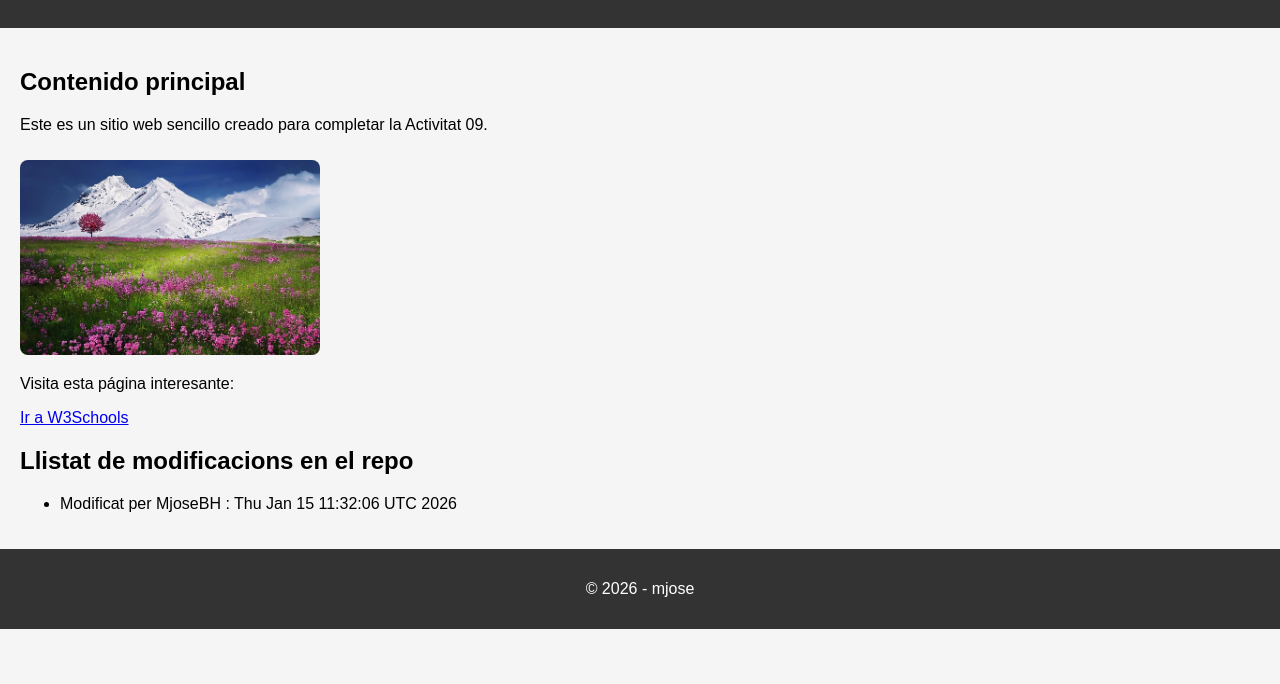
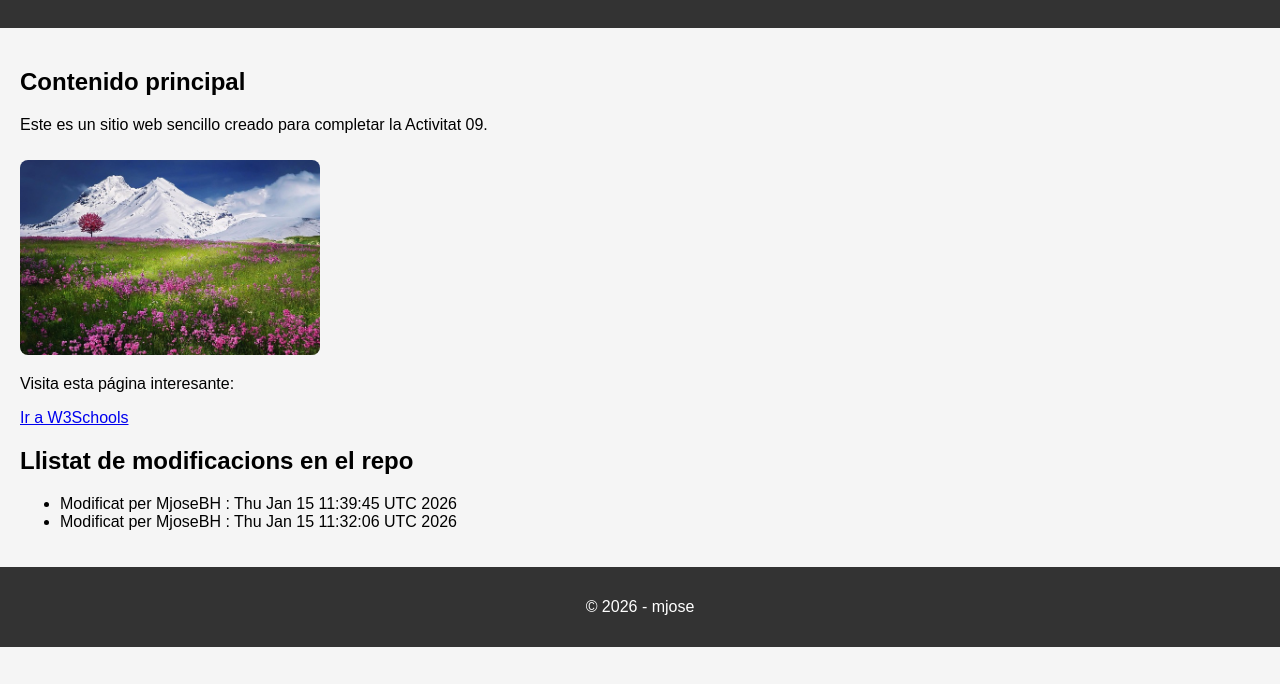
Before and after one commit to MjoseBH/intermodular09mjose, a plain HTML site: page index.html in a window 1280 px wide. Shown: the part 116-800 px from the top of the page. Drawn offline with Linux system fonts and the light colour scheme.

Commit message:
Modificats README.md i index.html amb Github Actions

```diff
--- a/index.html
+++ b/index.html
@@ -23,7 +23,7 @@
 
         <div>
             <h2>Llistat de modificacions en el repo</h2>
-            <ul><li>Modificat per MjoseBH : Thu Jan 15 11:32:06 UTC 2026</li>
+            <ul><li>Modificat per MjoseBH : Thu Jan 15 11:39:45 UTC 2026</li><li>Modificat per MjoseBH : Thu Jan 15 11:32:06 UTC 2026</li>
             </ul>
         </div>
 
```
Also changed, not shown: 1 other file.
